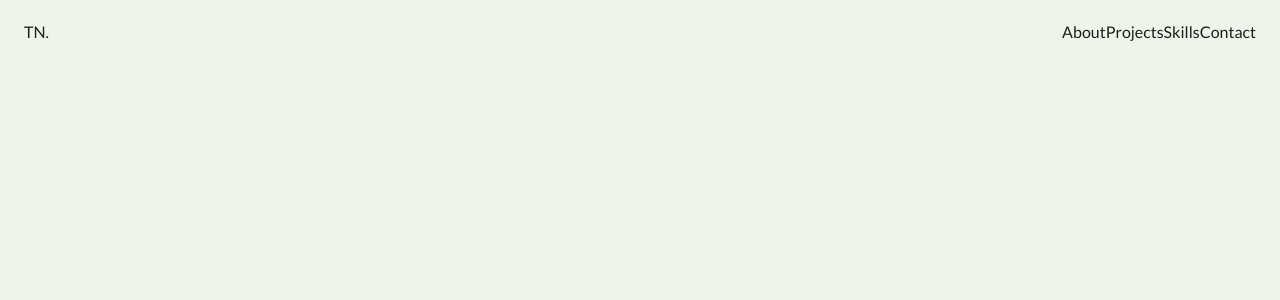
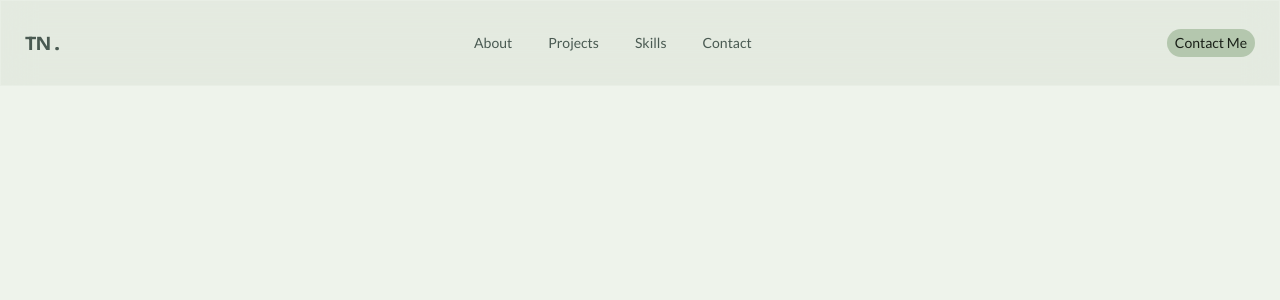
Before and after one commit to jovi-bug/portfolio, a React (Vite) app: page / in a window 1280 px wide. Shown: the top 300 px of the page. Built offline with nearby package versions, Linux system fonts and the light colour scheme.

Commit message:
Started on Navbar, implemented component for Button

```diff
--- a/src/components/Navbar.jsx
+++ b/src/components/Navbar.jsx
@@ -1,3 +1,5 @@
+import Button from "@/components/smallComponents/Button.jsx";
+
 const Navbar = () => {
 
     const navLinks = [
@@ -8,19 +10,30 @@ const Navbar = () => {
     ];
 
     return (
-        <header className="fixed top-0 left-0 right-0 bg-transparent py-5">
+        <header className="fixed top-0 left-0 right-0 bg-transparent ">
+            <div className="menu-backdrop py-5">
                 <nav className="container mx-auto px-6 flex items-center justify-between">
-                <a href="#">TN<span>.</span></a>
+                    <a href="#"
+                       className="text-forest-mid font-display font-bold text-xl tracking-tight hover:text-coral transition-all">
+                        TN <span className="text-forest-mid">.</span>
+                    </a>
 
-                <div>
+                    <div className="flex items-center gap-1">
+                        <div className="px-2 py-1 flex items-center gap-1 rounded-full">
                             {navLinks.map((link, index) => (
-                        <a key={index} href={link.href}>
+                                <a key={index} href={link.href}
+                                   className="hover:menu-backdrop text-forest-mid px-4 py-2 text-sm rounded-full hover:text-forest hover:bg-bg-light-card transition-all">
                                     {link.label}
                                 </a>
                             ))}
 
                         </div>
+                    </div>
+                    <div>
+                        <Button>Contact Me</Button>
+                    </div>
                 </nav>
+            </div>
         </header>
     );
 }
--- /dev/null
+++ b/src/components/smallComponents/Button.jsx
@@ -0,0 +1,14 @@
+const Button = ({className, size, children}) => {
+    const baseClasses = "relative overflow-hidden rounded-full  " +
+        "focus:outline-none focus-visible:ring-2 focus-visible:ring-coral " +
+        "bg-sage py-1 px-2 hover:bg-sage-shade text-sm";
+
+    const classes = baseClasses;
+    return (
+        <button className={classes}>
+            <span className="relative flex items-center gap-2">{children}</span>
+        </button>
+    )
+}
+
+export default Button;
--- a/src/styles.css
+++ b/src/styles.css
@@ -26,6 +26,7 @@
     --color-forest-mid: #4A5A52;
 
     --color-sage: #B4C7AE;
+    --color-sage-shade: #a2b39d;
 
     --color-coral: #D77A61;
     --color-coral-dark: #CC5433;
@@ -56,3 +57,12 @@
         font-family: 'Bricolage', 'sans-serif';
     }
 }
+
+@layer components {
+    .menu-backdrop{
+        background-color: color-mix(in srgb, var(--color-bg-light-card) 50%, transparent);
+        backdrop-filter: blur(16px);
+        border: 1px solid color-mix(in srgb, var(--color-bg-light) 50%, transparent);
+    }
+
+}
```
Lines whose indentation alone changed are shown as unchanged.
